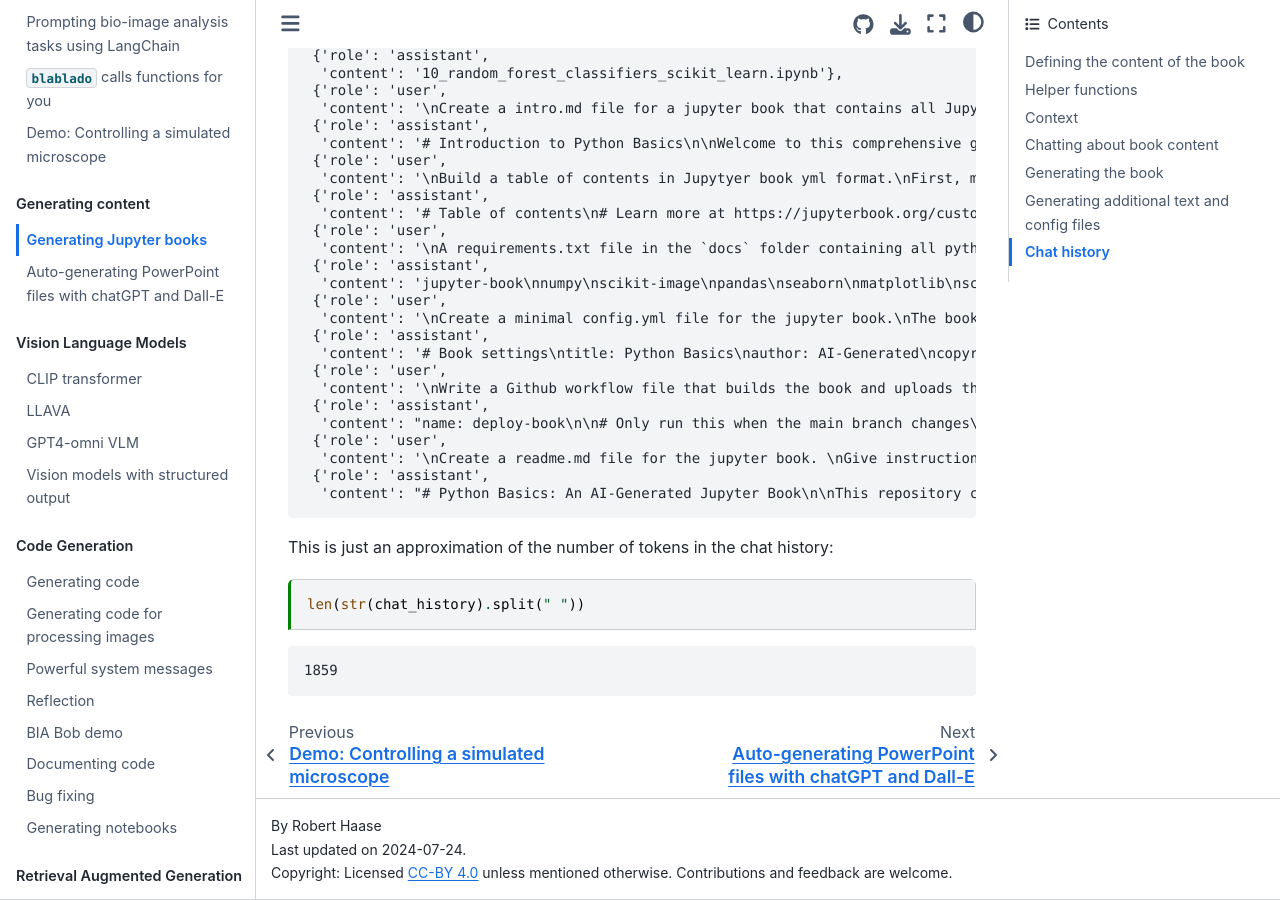
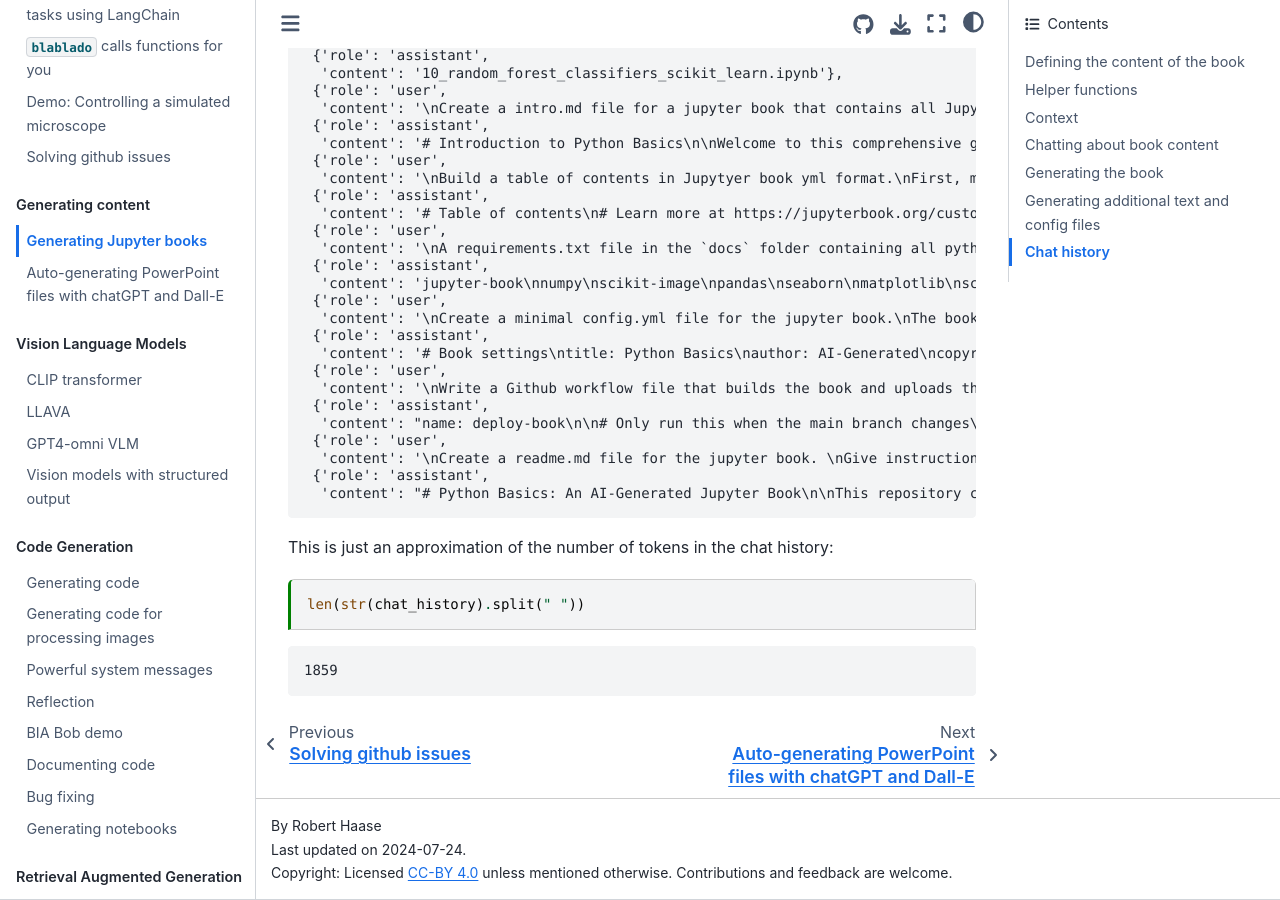
Before and after one commit to ScaDS/generative-ai-notebooks, a Jupyter Book: the page built from docs/44_generating_jupyter_books/generator.ipynb, in a window 1280 px wide and 900 px high, scrolled down 8457 px. Built offline with Jupyter Book 1.0.4 settings and Sphinx 7.4.7 and the Sphinx Book theme 1.1.4, drawn with Linux system fonts in a browser that asks for light colours; pages that are not in the unit, such as notebooks, are missing from menus.

Commit message:
add missing entry in TOC

```diff
--- a/docs/_toc.yml
+++ b/docs/_toc.yml
@@ -36,7 +36,7 @@ parts:
     - file: 30_function_calling/30_langchain_bia.ipynb
     - file: 30_function_calling/50_blablado.ipynb
     - file: 30_function_calling/55_microscope_stage_demo.ipynb
-
+    - file: 64_github_interaction/solving_github_issues.ipynb
 
 
   - caption: Image Generation
```
